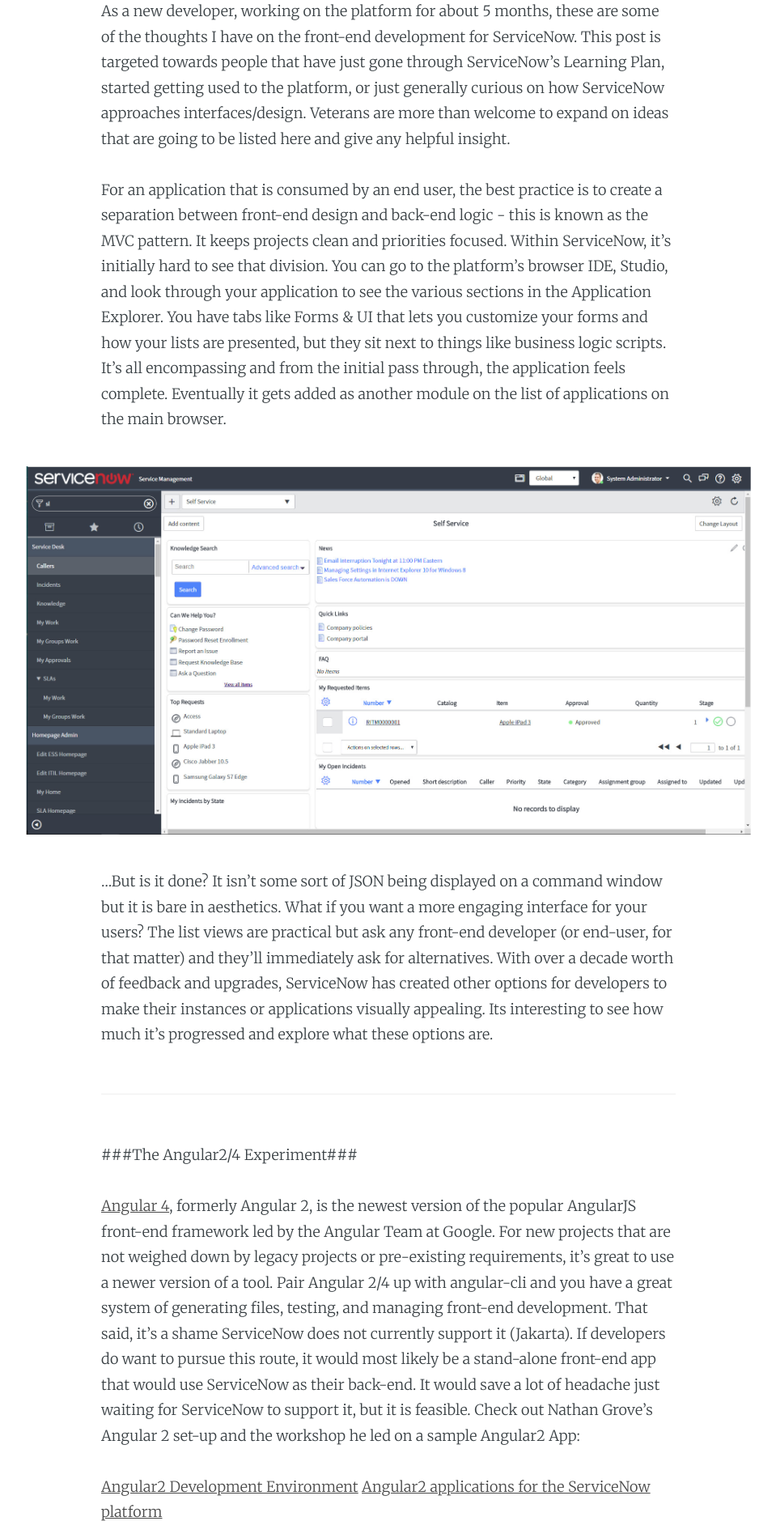
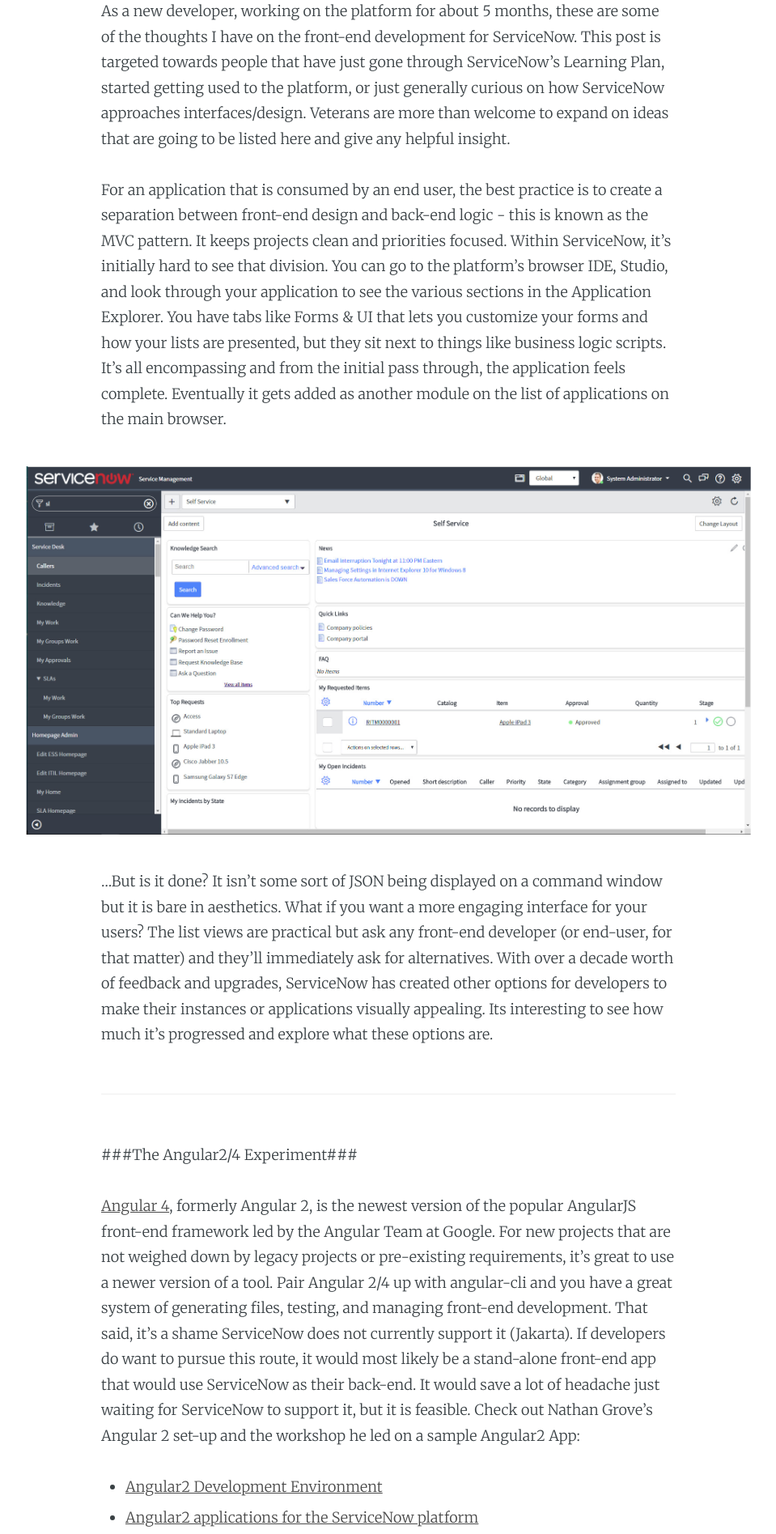
Before and after one commit to ReddyKR/snow-blog, a Jekyll site: the page built from _posts/2017-10-02-user-interface.md, in a window 1280 px wide. Shown: the part 759-2654 px from the top of the page at 81% size, without its empty margins (160-1119 px from the left). Built offline with Jekyll 4.4.1, drawn with Linux system fonts in a browser that asks for light colours; nearby versions of some CDN libraries; grey boxes are pictures that could not be loaded.

Commit message:
Testing new base url

```diff
--- a/_config.yml
+++ b/_config.yml
@@ -23,7 +23,8 @@
 location: 'Schenectady, USA'
 
 baseurl: "/" # the subpath of your site, e.g. /blog
-url: "http://JahnelGroup.github.io/snow-blog/" # the base hostname & protocol for your site, e.g. http://example.com
+# url: "http://JahnelGroup.github.io/snow-blog/" # the base hostname & protocol for your site, e.g. http://example.com
+url: "http://blog.jahnelgroup.com/"
 image: 'assets/images/casper.png'
 disqus: username
 
--- a/_posts/2017-10-02-user-interface.md
+++ b/_posts/2017-10-02-user-interface.md
@@ -30,8 +30,8 @@
 [Angular 4](http://angularjs.blogspot.com/2017/03/angular-400-now-available.html), formerly Angular 2, is the newest version of the popular AngularJS front-end framework led by the Angular Team at Google. For new projects that are not weighed down by legacy projects or pre-existing requirements, it’s great to use a newer version of a tool. Pair Angular 2/4 up with angular-cli and you have a great system of generating files, testing, and managing front-end development. That said, it’s a shame ServiceNow does not currently support it (Jakarta).  If developers do want to pursue this route, it would most likely be a stand-alone front-end app that would use ServiceNow as their back-end. It would save a lot of headache just waiting for ServiceNow to support it, but it is feasible. Check out Nathan Grove’s Angular 2 set-up and the workshop he led on a sample Angular2 App:
 
 
-[Angular2 Development Environment](https://community.servicenow.com/docs/DOC-6626)
-[Angular2 applications for the ServiceNow platform](https://community.servicenow.com/docs/DOC-6788)
+* [Angular2 Development Environment](https://community.servicenow.com/docs/DOC-6626)
+* [Angular2 applications for the ServiceNow platform](https://community.servicenow.com/docs/DOC-6788)
 
 
 ![Angular4 Test Attachment](assets/images/UserInter/Angular4_Attach_Test.gif "Angular4 Test Attachment")
```
